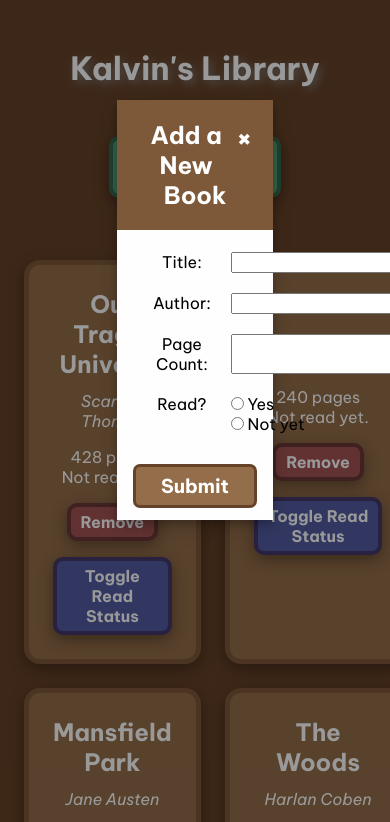
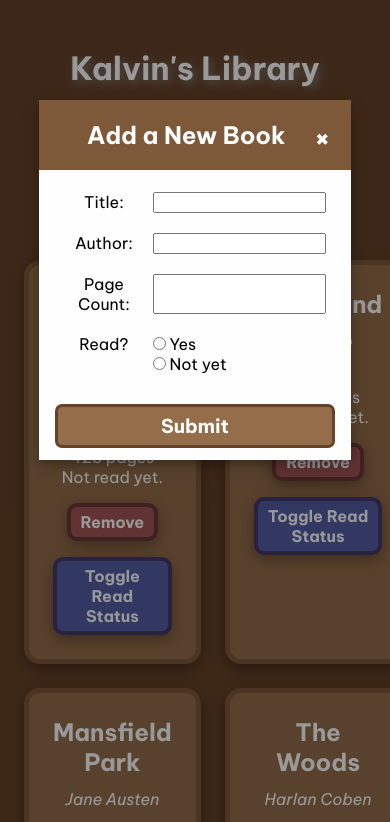
Before and after one commit to kalvintn/odin-library, a plain HTML site: page index.html in a window 390 px wide. Both pictures are taken after a click on the button "+ New Book". Shown: the top 822 px of the page. Drawn offline with Linux system fonts and the light colour scheme.

Commit message:
Modal form responsiveness.

```diff
--- a/index.css
+++ b/index.css
@@ -182,8 +182,10 @@ input[type="submit"] {
 /* Responsiveness */
 /* Typically: min-width is mobile-first, max-width is desktop-first */
 @media (max-width:801px)  {
-    .library { grid-template-columns: 1fr 1fr 1fr; }
+  .modal-content { width: 60%; }
+  .library { grid-template-columns: 1fr 1fr 1fr; }
 }
 @media (max-width:480px){
-    .library { grid-template-columns: 1fr 1fr; }
+  .modal-content { width: 80%; }
+  .library { grid-template-columns: 1fr 1fr; }
 }
```
